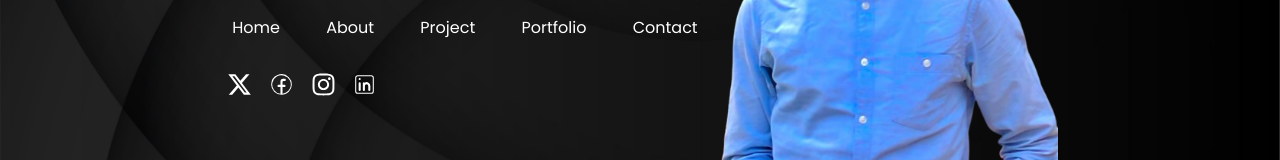
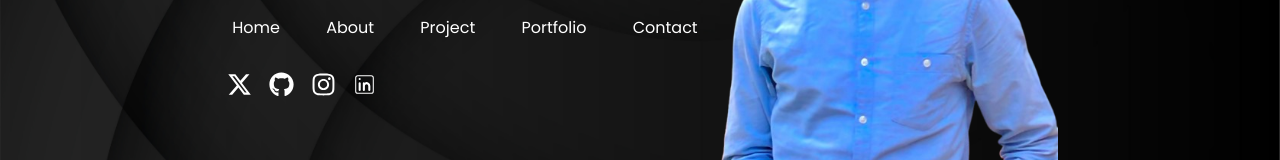
Before and after one commit to Olubiyi1/My_PortFolio-, a React (Vite) app: page / in a window 1280 px wide. Shown: the part 437-597 px from the top of the page. Built offline with nearby package versions, Linux system fonts and the light colour scheme.

Commit message:
links added

```diff
--- a/src/Components/HeroPage.jsx
+++ b/src/Components/HeroPage.jsx
@@ -1,7 +1,7 @@
 import styled from "styled-components";
 import bg from "../assets/Images/black.jpg"
 import { FaXTwitter } from "react-icons/fa6";
-import { CiFacebook } from "react-icons/ci";
+import { FaGithub } from "react-icons/fa";
 import { FaInstagram } from "react-icons/fa";
 import { CiLinkedin } from "react-icons/ci";
 import pix from "../assets/Images/pix.png"
@@ -42,10 +42,18 @@ const HeroPage = () => {
                                     </Link>
                     </Links>
                     <Icons>
-                    <p id="one"><FaXTwitter/></p>
-                    <p id="one"><CiFacebook/></p>
-                    <p id="one"><FaInstagram/></p>
-                    <p id="one"><CiLinkedin/></p>
+                        <a href="">
+                            <p id="one"><FaXTwitter/></p>
+                        </a>
+                        <a href="https://github.com/Olubiyi1" target="_blank">
+                            <p id="one"><FaGithub/></p>
+                        </a>
+                        <a href="">
+                            <p id="one"><FaInstagram/></p>
+                        </a>
+                        <a href="www.linkedin.com/in/olubiyibabajide" target="_blank">
+                            <p id="one"><CiLinkedin/></p>
+                        </a>
                     </Icons>
                 </Left>
                 <Right>
@@ -173,6 +181,15 @@ const Icons = styled.div`
     margin-top: 20px;
     color: white;
 
+    a{
+        color: white;
+        text-decoration: none;
+
+        &:hover{
+            color: red;
+        }
+    }
+
     @media (max-width:880px){
         font-size: 20px;
     }
--- a/src/Components/Portfolio.jsx
+++ b/src/Components/Portfolio.jsx
@@ -66,6 +66,7 @@ const SectionPortfolio = styled.div`
 
         &:hover{
             transform: scale(1.5);
+
         }
 
         @media (max-width:800px){
@@ -105,7 +106,10 @@ div{
     font-size: 12px;
     flex-wrap: wrap;
 
+
+
     &:hover{
+        box-shadow: rgba(0, 0, 0, 0.16) 0px 1px 4px;
         p{
             visibility: visible;
         }
```
